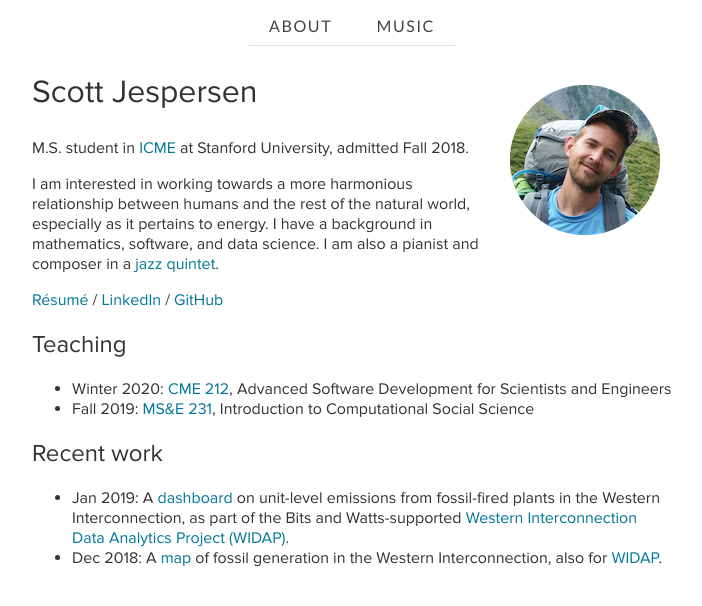
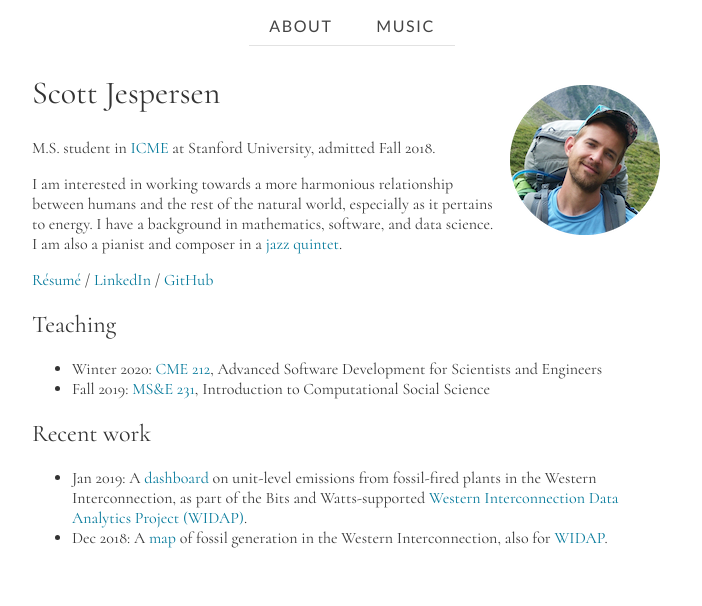
Before and after one commit to sdjespersen/sdjespersen.github.io, a Jekyll site: the page built from index.md, in a window 1280 px wide. Shown: the top 606 px of the page, without its empty margins (288-990 px from the left). Built offline with Jekyll 4.4.1, drawn with Linux system fonts in a browser that asks for light colours.

Commit message:
try out cormorant font

```diff
--- a/css/main.css
+++ b/css/main.css
@@ -15,11 +15,19 @@
   src: local('Proxima Nova Regular'), local('ProximaNova-Regular'), url('../assets/fonts/proximanova.woff2') format('woff2');
   unicode-range: U+0000-00FF, U+0131, U+0152-0153, U+02BB-02BC, U+02C6, U+02DA, U+02DC, U+2000-206F, U+2074, U+20AC, U+2122, U+2191, U+2193, U+2212, U+2215, U+FEFF, U+FFFD;
 }
+@font-face {
+  font-family: 'Cormorant';
+  font-style: normal;
+  font-weight: 400;
+  font-display: fallback;
+  src: local('Cormorant Regular'), local('Cormorant-Regular'), url('../assets/fonts/cormorant.woff2') format('woff2');
+  unicode-range: U+0000-00FF, U+0131, U+0152-0153, U+02BB-02BC, U+02C6, U+02DA, U+02DC, U+2000-206F, U+2074, U+20AC, U+2122, U+2191, U+2193, U+2212, U+2215, U+FEFF, U+FFFD;
+}
 /* Regular CSS */
 body {
   padding: 0;
   margin: 0;
-  font-family: "Proxima Nova", "Helvetica", sans-serif;
+  font-family: "Cormorant", "Palatino", serif;
   color: #333;
 }
 h1 {
```
Also changed, not shown: assets/fonts/cormorant.woff2 (added).
